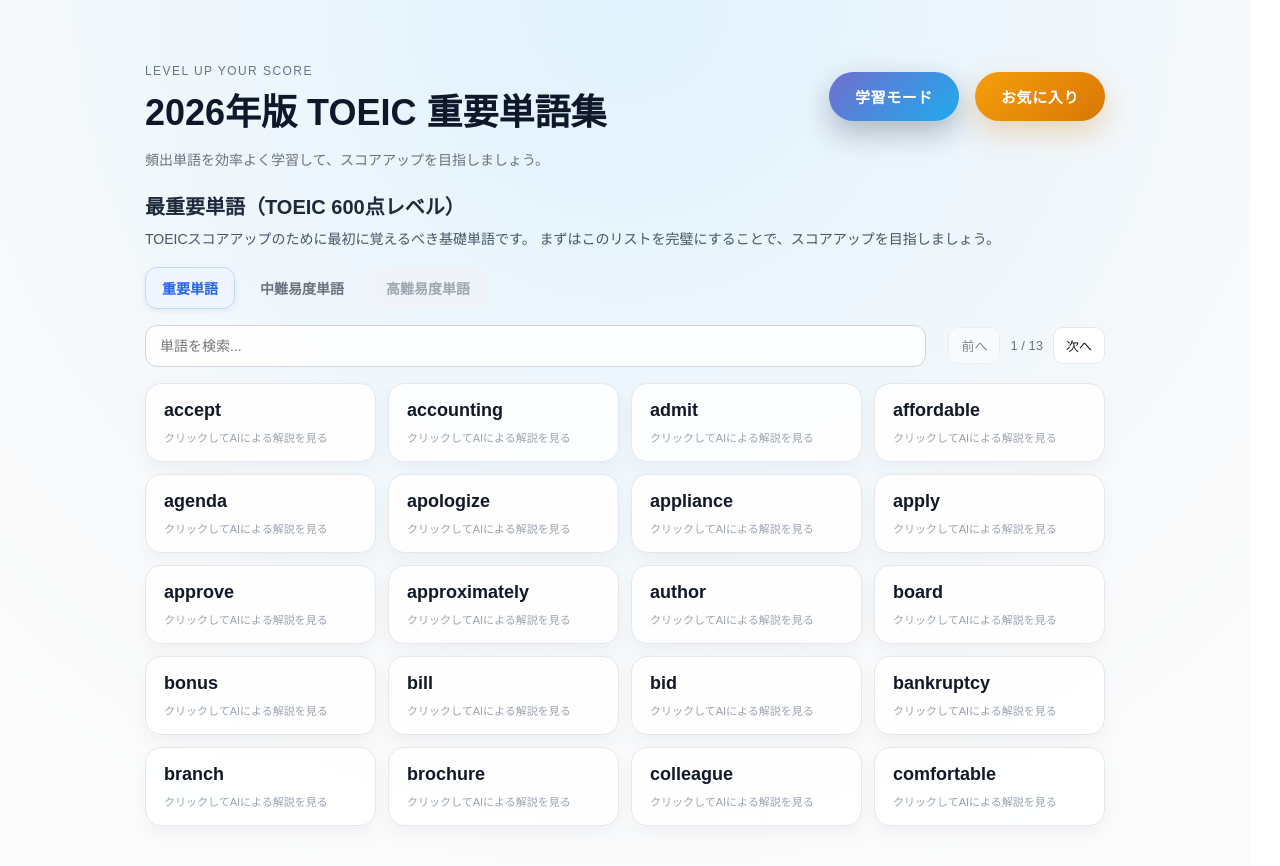
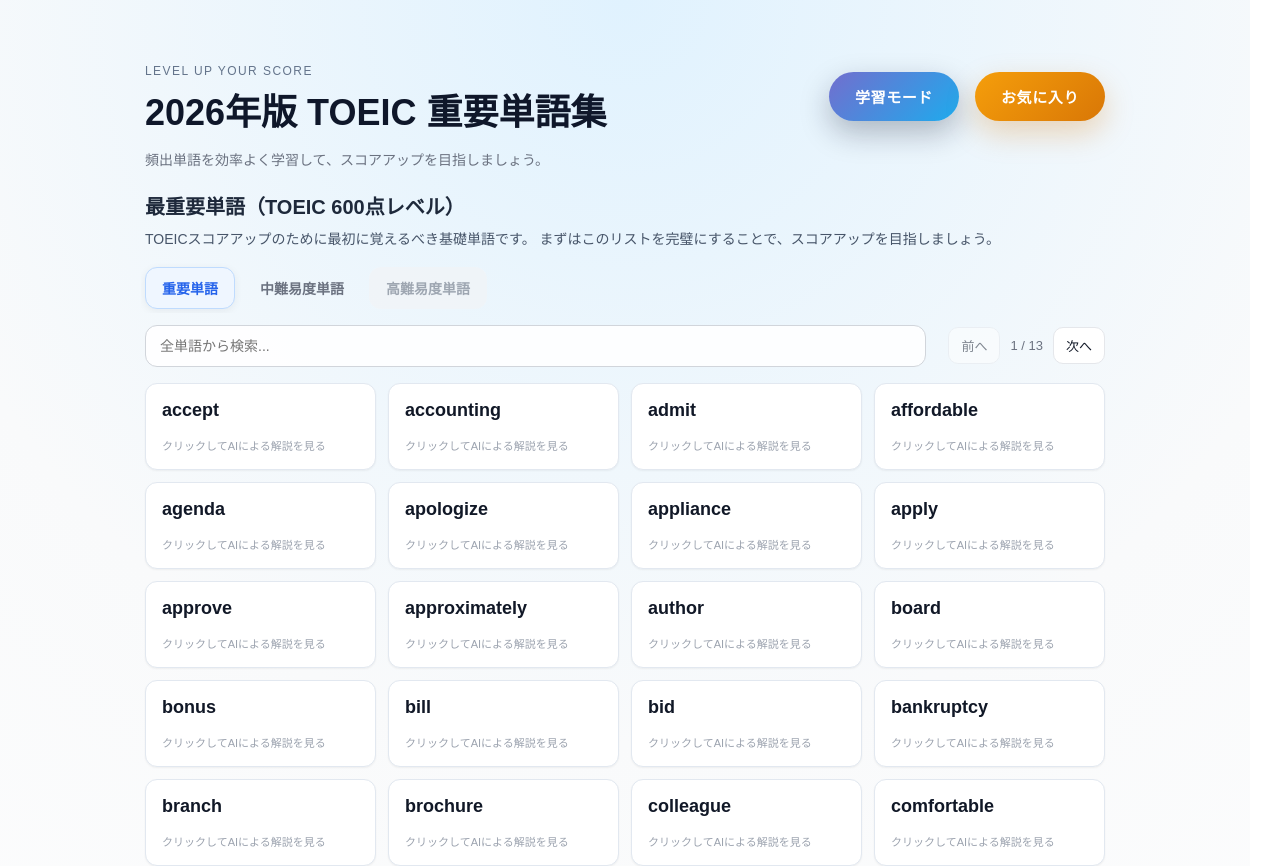
Before and after one commit to Rainnnnnnnn-maker/toeic_website_ver2.0, a Next.js app: page / in a window 1280 px wide. Shown: the top 866 px of the page. Built offline with nearby package versions, Linux system fonts and the light colour scheme.

Commit message:
feat(ui): improve word card styling and word search function at word list page
- Redesign word cards with better spacing, shadows, and hover effects
- Add category badges to search results
- Clear search query when switching tabs
- Update search placeholder to indicate global search

```diff
--- a/src/app/WordsListClient.tsx
+++ b/src/app/WordsListClient.tsx
@@ -5,6 +5,8 @@ import Link from "next/link";
 import styles from "./page.module.css";
 import type { Word } from "@/data/words";
 import TabNavigation, { TabId } from "@/components/TabNavigation";
+
+type WordWithCategory = Word & { category: 'important' | 'medium' };
 
 type Props = {
   importantWords: Word[];
@@ -18,7 +20,15 @@ export default function WordsListClient({ importantWords, mediumWords }: Props)
   const inputRef = useRef<HTMLInputElement>(null);
   const pageSize = 20;
 
-  const currentList = activeTab === 'medium' ? mediumWords : importantWords;
+  const { importantWithCategory, mediumWithCategory, allWithCategory } = useMemo(() => {
+    const imp = importantWords.map(w => ({ ...w, category: 'important' as const }));
+    const med = mediumWords.map(w => ({ ...w, category: 'medium' as const }));
+    return {
+      importantWithCategory: imp,
+      mediumWithCategory: med,
+      allWithCategory: [...imp, ...med]
+    };
+  }, [importantWords, mediumWords]);
 
   const handleQueryChange = (e: ChangeEvent<HTMLInputElement>) => {
     const nextQuery = e.target.value;
@@ -34,14 +44,17 @@ export default function WordsListClient({ importantWords, mediumWords }: Props)
 
   const handleTabChange = (tab: TabId) => {
     setActiveTab(tab);
+    setQuery(""); // タブ切り替え時に検索をクリア
     setPage(1);
   };
 
   const filtered = useMemo(() => {
     const q = query.trim().toLowerCase();
-    if (!q) return currentList;
-    return currentList.filter((w) => w.term.toLowerCase().startsWith(q));
-  }, [currentList, query]);
+    if (!q) {
+      return activeTab === 'important' ? importantWithCategory : mediumWithCategory;
+    }
+    return allWithCategory.filter((w) => w.term.toLowerCase().startsWith(q));
+  }, [query, activeTab, importantWithCategory, mediumWithCategory, allWithCategory]);
 
   const totalPages = Math.max(1, Math.ceil(filtered.length / pageSize));
   const currentPage = Math.min(page, totalPages);
@@ -51,7 +64,11 @@ export default function WordsListClient({ importantWords, mediumWords }: Props)
   return (
     <section className={styles.gridSection}>
       <div className={styles.introSection}>
-        {activeTab === 'important' ? (
+        {query ? (
+          <div>
+             <h2 className={styles.levelTitle}>検索結果: {filtered.length}件</h2>
+          </div>
+        ) : activeTab === 'important' ? (
           <div>
             <h2 className={styles.levelTitle}>最重要単語（TOEIC 600点レベル）</h2>
             <p className={styles.levelDescription}>
@@ -78,7 +95,7 @@ export default function WordsListClient({ importantWords, mediumWords }: Props)
             value={query}
             onChange={handleQueryChange}
             className={styles.searchInput}
-            placeholder="単語を検索..."
+            placeholder="全単語から検索..."
             aria-label="単語検索"
           />
           {query && (
@@ -138,7 +155,14 @@ export default function WordsListClient({ importantWords, mediumWords }: Props)
             href={`/words/${word.slug}`}
             className={styles.wordCard}
           >
-            <span className={styles.wordText}>{word.term}</span>
+            <div className={styles.wordCardHeader}>
+              <span className={styles.wordText}>{word.term}</span>
+              {query && (
+                <span className={`${styles.categoryBadge} ${word.category === 'important' ? styles.badgeImportant : styles.badgeMedium}`}>
+                  {word.category === 'important' ? '重要' : '中級'}
+                </span>
+              )}
+            </div>
             <span className={styles.wordMeta}>クリックしてAIによる解説を見る</span>
           </Link>
         ))}
--- a/src/app/page.module.css
+++ b/src/app/page.module.css
@@ -251,14 +251,39 @@
 .wordCard {
   display: flex;
   flex-direction: column;
+  gap: 8px;
+  padding: 16px;
+  background-color: #ffffff;
+  border-radius: 12px;
+  border: 1px solid #e2e8f0;
+  text-decoration: none;
+  transition: all 0.2s ease;
+  box-shadow: 0 1px 2px rgba(0, 0, 0, 0.05);
+}
+
+.wordCardHeader {
+  display: flex;
+  align-items: center;
   justify-content: space-between;
-  padding: 16px 18px;
-  border-radius: 16px;
-  background: rgba(255, 255, 255, 0.9);
-  border: 1px solid #e5e7eb;
-  box-shadow: 0 8px 18px rgba(15, 23, 42, 0.04);
-  transition: border-color 0.18s ease, background 0.18s ease, box-shadow 0.18s ease;
-  cursor: pointer;
+  gap: 8px;
+}
+
+.categoryBadge {
+  font-size: 10px;
+  padding: 2px 8px;
+  border-radius: 9999px;
+  font-weight: 600;
+  white-space: nowrap;
+}
+
+.badgeImportant {
+  background-color: #dbeafe;
+  color: #1e40af;
+}
+
+.badgeMedium {
+  background-color: #f3e8ff;
+  color: #6b21a8;
 }
 
 .wordText {
@@ -273,36 +298,10 @@
   color: #9ca3af;
 }
 
-.wordCard:focus-visible {
-  border-color: #93c5fd;
-  background: #eff6ff;
-  box-shadow: inset 0 3px 12px rgba(15, 23, 42, 0.08), inset 0 -3px 12px rgba(147, 197, 253, 0.22);
-}
-
-.wordCard:focus {
-  border-color: #93c5fd;
-  background: #eff6ff;
-  box-shadow: inset 0 3px 12px rgba(15, 23, 42, 0.08), inset 0 -3px 12px rgba(147, 197, 253, 0.22);
-}
-
 .wordCard:hover {
-  border-color: #60a5fa;
-  background: #eaf3ff;
-  box-shadow: inset 0 2px 10px rgba(15, 23, 42, 0.06), inset 0 -2px 10px rgba(147, 197, 253, 0.18);
-}
-
-.wordCard:active {
-  border-color: #3b82f6;
-  background: #e6f0ff;
-  box-shadow: inset 0 4px 14px rgba(15, 23, 42, 0.12), inset 0 -4px 14px rgba(147, 197, 253, 0.28);
-}
-
-@media (hover: hover) and (pointer: fine) {
-  .wordCard:hover {
-    border-color: #bfdbfe;
-    background: #f0f7ff;
-    box-shadow: inset 0 2px 8px rgba(15, 23, 42, 0.06);
-  }
+  transform: translateY(-2px);
+  box-shadow: 0 4px 6px -1px rgba(0, 0, 0, 0.1), 0 2px 4px -1px rgba(0, 0, 0, 0.06);
+  border-color: #cbd5e1;
 }
 
 @media (min-width: 480px) {
```
